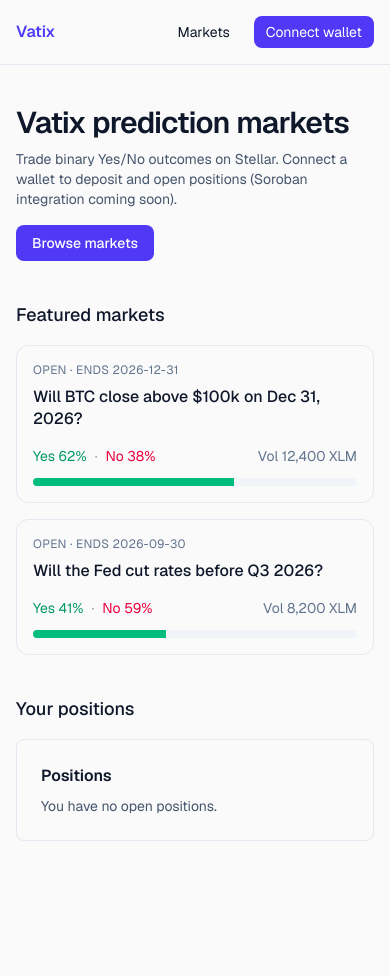
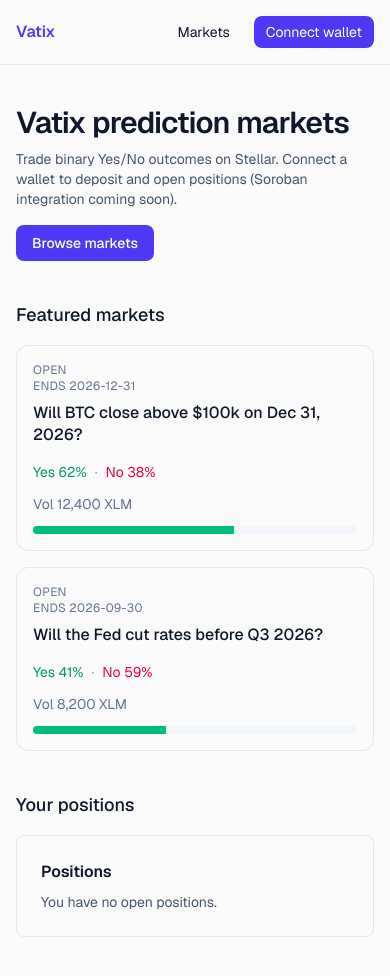
Before and after one commit to NudarMediaWorld/vatix-contract, a Next.js app in the folder apps/web/: page / in a window 390 px wide. Before the commit the page ends 881 px from the top, so only its background shows below. Built offline with nearby package versions, Linux system fonts and the light colour scheme.

Commit message:
feat(#56): polish responsive styles for metadata

```diff
--- a/apps/web/components/MarketCard.tsx
+++ b/apps/web/components/MarketCard.tsx
@@ -14,24 +14,30 @@ export function MarketCard({ market, loading = false }: MarketCardProps) {
         loading ? " animate-pulse" : ""
       }`}
     >
-      <p className="text-xs uppercase tracking-wide text-slate-500">
+      <p className="text-xs uppercase tracking-wide text-slate-500 break-words">
         {loading ? (
           <span className="inline-block h-3 w-40 rounded bg-slate-200 align-middle dark:bg-slate-800" />
         ) : (
           <>
-            {market.status} · ends {market.endsAt}
+            <span className="block sm:inline">
+              {market.status}
+            </span>
+            <span className="hidden sm:inline mx-1">·</span>
+            <span className="block sm:inline">
+              ends {market.endsAt}
+            </span>
           </>
         )}
       </p>
-      <h3 className="mt-2 font-medium leading-snug">
+      <h3 className="mt-2 font-medium leading-snug break-words">
         {loading ? (
           <span className="block h-5 w-full rounded bg-slate-200 dark:bg-slate-800" />
         ) : (
           market.question
         )}
       </h3>
-      <div className="mt-4 flex items-end justify-between text-sm">
-        <div>
+      <div className="mt-4 flex flex-col sm:flex-row sm:items-end sm:justify-between gap-3 text-sm">
+        <div className="flex flex-wrap gap-2">
           {loading ? (
             <span className="inline-block h-4 w-28 rounded bg-slate-200 dark:bg-slate-800" />
           ) : (
@@ -39,7 +45,7 @@ export function MarketCard({ market, loading = false }: MarketCardProps) {
               <span className="text-emerald-600 dark:text-emerald-400">
                 Yes {yesPct}%
               </span>
-              <span className="mx-2 text-slate-400">·</span>
+              <span className="text-slate-400">·</span>
               <span className="text-rose-600 dark:text-rose-400">
                 No {100 - yesPct}%
               </span>
@@ -49,7 +55,7 @@ export function MarketCard({ market, loading = false }: MarketCardProps) {
         {loading ? (
           <span className="inline-block h-4 w-16 rounded bg-slate-200 dark:bg-slate-800" />
         ) : (
-          <span className="text-slate-500">Vol {market.volume}</span>
+          <span className="text-slate-500 whitespace-nowrap">Vol {market.volume}</span>
         )}
       </div>
       <div className="mt-3 h-2 overflow-hidden rounded-full bg-slate-100 dark:bg-slate-800">
```
